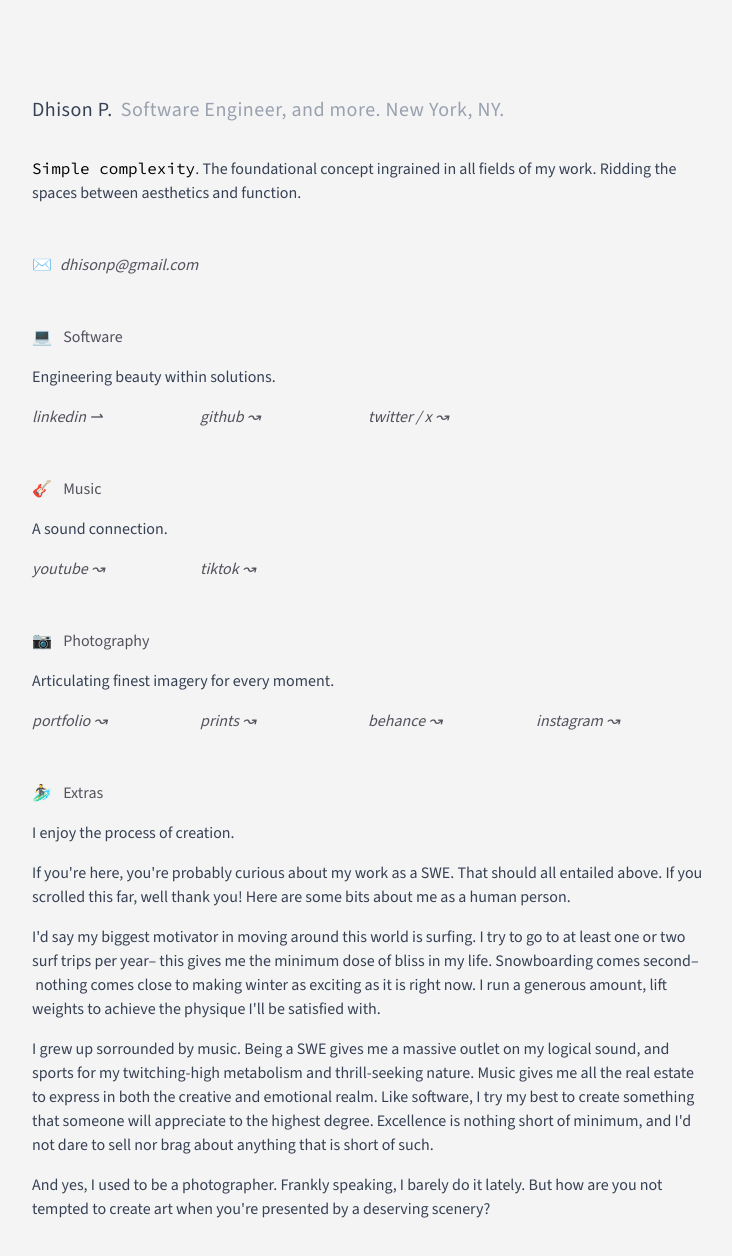
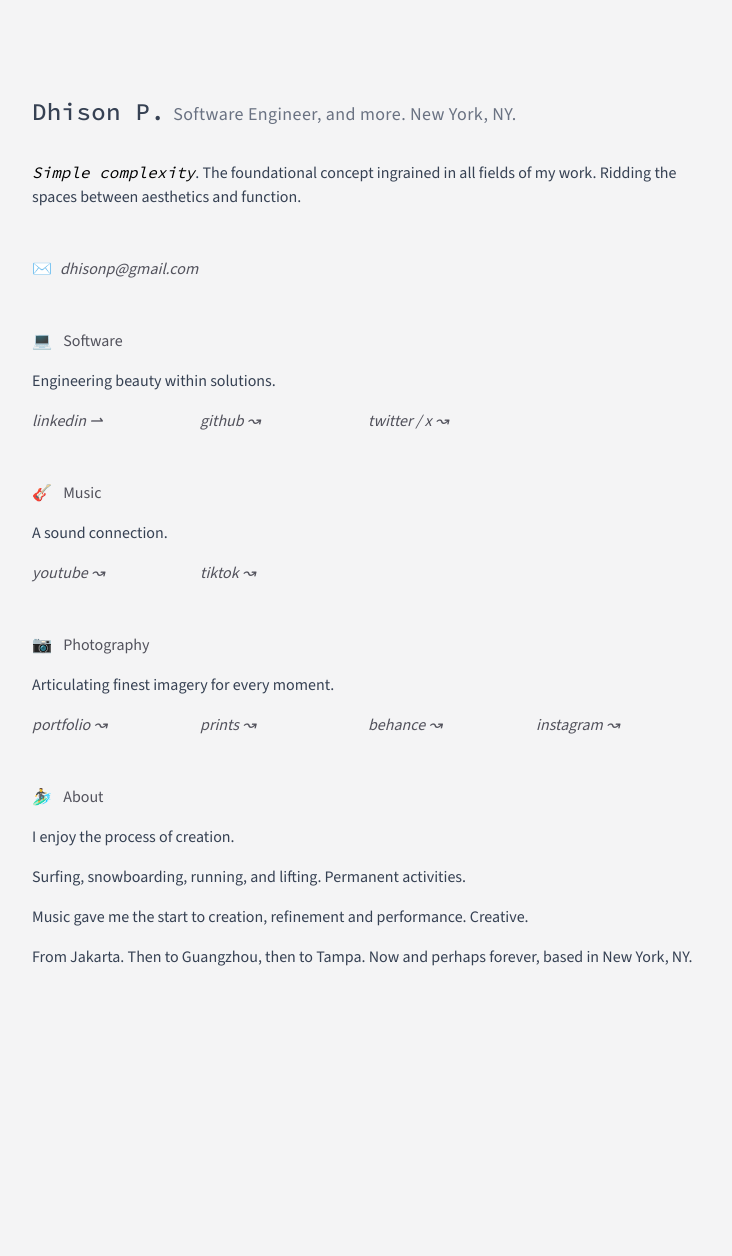
Before and after one commit to dhisonp/page, a Next.js app: page / in a window 1280 px wide. Shown: the top 1256 px of the page, without its empty margins (272-1004 px from the left). After the commit the page ends 1081 px from the top, so only its background shows below. Built offline with nearby package versions, Linux system fonts and the light colour scheme.

Commit message:
chore: adjust content and heading styling
- Adjust name to text-2xl and use monospace
- Subtext for heading now uses text-lg
- Adjust "Extras", renamed to "About", significantly cutting content
length
- Fix eslint errors regarding apostrophes

```diff
--- a/src/app/pages/home.tsx
+++ b/src/app/pages/home.tsx
@@ -7,16 +7,14 @@ export function Home() {
     <main className="overflow-y-scroll touch min-h-screen px-4 py-4 md:py-24 bg-zinc-100 dark:bg-zinc-900">
       {/* main div */}
       <div className="container max-w-2xl mx-auto flex flex-col items-center text-base text-gray-700 dark:text-gray-300">
-        <Subheading className="mb-8 text-xl fade-in tracking-wide">
-          <a className="text-gray-700 dark:text-gray-300 font-medium">Dhison P.</a>
-          <a className="text-gray-400 dark:text-gray-500 ml-2 font-regular">
-            Software Engineer, and more. New York, NY.
-          </a>
+        <Subheading className="mb-8 fade-in tracking-wide">
+          <a className="text-gray-700 text-2xl dark:text-gray-300 font-medium font-mono">Dhison P.</a>
+          <a className="text-gray-500 text-lg ml-2 font-regular">Software Engineer, and more. New York, NY.</a>
         </Subheading>
         <div className="text-left gap-y-12 flex-col flex">
           <p className="fade-in" style={{ animationDelay: '0.2s' }}>
-            <span className="text-black dark:text-white font-mono">Simple complexity</span>. The foundational concept
-            ingrained in all fields of my work. Ridding the spaces between aesthetics and function.
+            <span className="text-black dark:text-white font-mono italic">Simple complexity</span>. The foundational
+            concept ingrained in all fields of my work. Ridding the spaces between aesthetics and function.
           </p>
           <p className="fade-in" style={{ animationDelay: '0.2s' }}>
             ✉️
@@ -87,28 +85,14 @@ export function Home() {
 
           {/* TODO: Replace `'` with `&apos;`, or find a workaround. */}
           {/* TODO: Make this a pretty dropdown! */}
-          <Subsection header="Extras" emoji="🏄‍♂️" className="fade-in" style={{ animationDelay: '1s' }}>
+          <Subsection header="About" emoji="🏄‍♂️" className="fade-in" style={{ animationDelay: '1s' }}>
             <p className="gapped-paragraph">I enjoy the process of creation.</p>
+            <p className="gapped-paragraph">Surfing, snowboarding, running, and lifting. Permanent activities.</p>
             <p className="gapped-paragraph">
-              If you're here, you're probably curious about my work as a SWE. That should all entailed above. If you
-              scrolled this far, well thank you! Here are some bits about me as a human person.
+              Music gave me the start to creation, refinement and performance. Creative.
             </p>
             <p className="gapped-paragraph">
-              I'd say my biggest motivator in moving around this world is surfing. I try to go to at least one or two
-              surf trips per year– this gives me the minimum dose of bliss in my life. Snowboarding comes
-              second– nothing comes close to making winter as exciting as it is right now. I run a generous amount, lift
-              weights to achieve the physique I'll be satisfied with.
-            </p>
-            <p className="gapped-paragraph">
-              I grew up sorrounded by music. Being a SWE gives me a massive outlet on my logical sound, and sports for my
-              twitching-high metabolism and thrill-seeking nature. Music gives me all the real estate to express in both
-              the creative and emotional realm. Like software, I try my best to create something that someone will
-              appreciate to the highest degree. Excellence is nothing short of minimum, and I'd not dare to sell nor
-              brag about anything that is short of such.
-            </p>
-            <p className="gapped-paragraph">
-              And yes, I used to be a photographer. Frankly speaking, I barely do it lately. But how are you not tempted
-              to create art when you're presented by a deserving scenery?
+              From Jakarta. Then to Guangzhou, then to Tampa. Now and perhaps forever, based in New York, NY.
             </p>
           </Subsection>
         </div>
```
